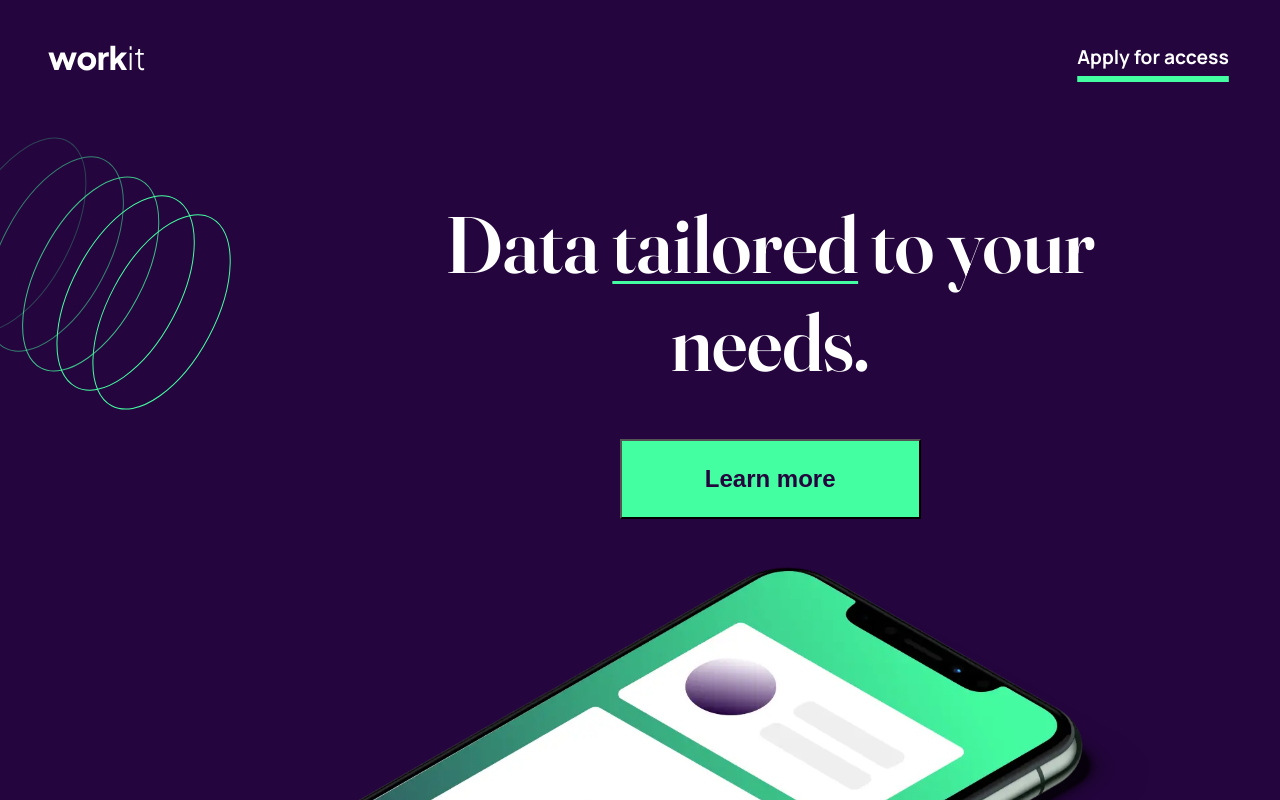
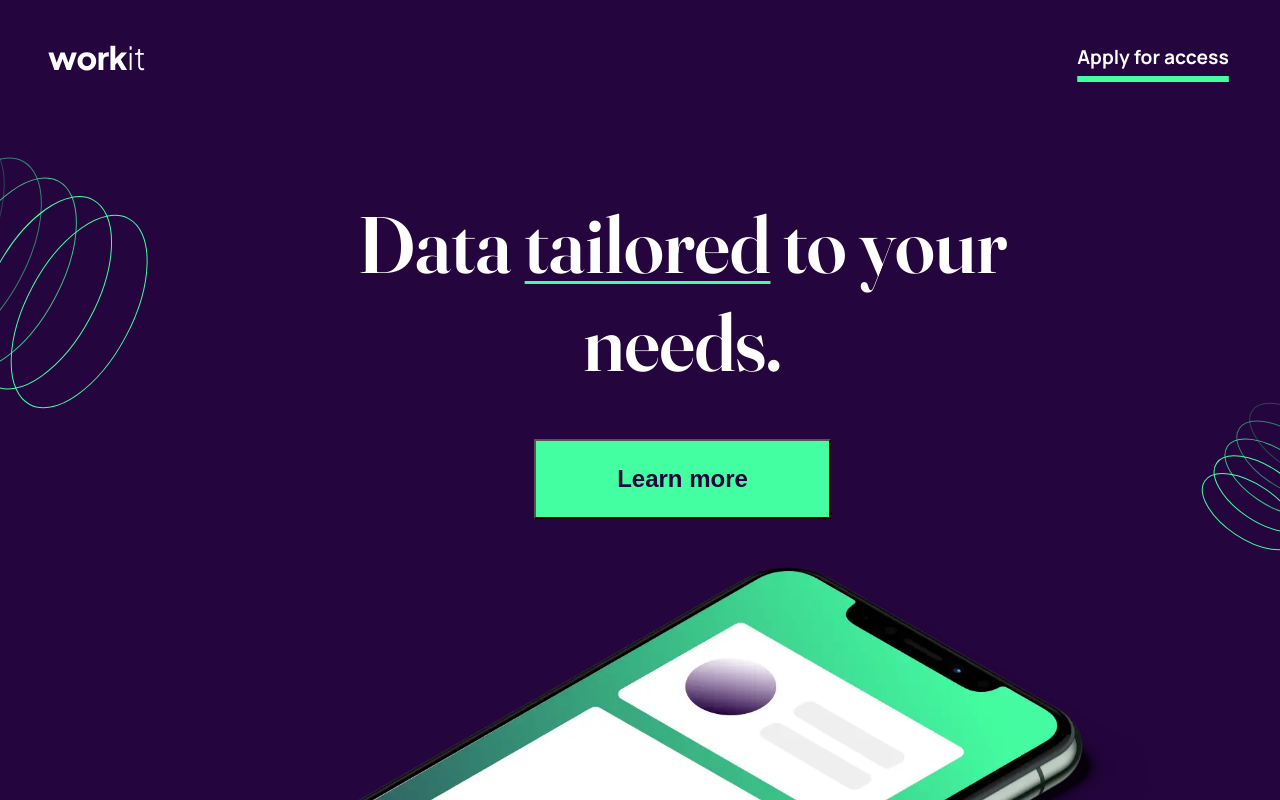
Before and after one commit to mckoyd/wolf-workit-landing, a React app: page /#/ in a window 1280 px wide. Shown: the top 800 px of the page. Built offline with nearby package versions, Linux system fonts and the light colour scheme.

Commit message:
updates styles for new bg images

```diff
--- a/src/pages/App.tsx
+++ b/src/pages/App.tsx
@@ -1,6 +1,8 @@
 import React from "react";
 import { Route, Routes } from "react-router-dom";
 import Landing from "./Landing";
+
+import "../styles/App.css";
 
 const App: React.FC = () => {
   return (
--- a/src/pages/Landing.tsx
+++ b/src/pages/Landing.tsx
@@ -37,9 +37,9 @@ const Landing: React.FC = () => {
           </a>
         </header>
         <div className="landing__hero-container">
-          {isDesktop && (
+          {isDesktop ? (
             <BgLeftPatternDesktop className="landing__bg-left-pattern" />
-          )}
+          ) : null}
           {isTablet && (
             <BgLeftPatternTablet className="landing__bg-left-pattern" />
           )}
@@ -49,10 +49,9 @@ const Landing: React.FC = () => {
             </p>
             <button className="landing__learn-more-btn">Learn more</button>
           </div>
-          {isDesktop ||
-            (isTablet && (
-              <BgRightPattern className="landing__bg-right-pattern" />
-            ))}
+          {isDesktop || isTablet ? (
+            <BgRightPattern className="landing__bg-right-pattern" />
+          ) : null}
         </div>
         <img
           src={ImageHero}
--- /dev/null
+++ b/src/styles/App.css
@@ -0,0 +1,8 @@
+.app {
+  display: flex;
+  flex-direction: column;
+  width: 100vw;
+  height: 100vh;
+  overflow-x: hidden;
+  overflow-y: scroll;
+}
--- a/src/styles/Landing.css
+++ b/src/styles/Landing.css
@@ -6,8 +6,8 @@
   border-bottom-right-radius: 140em 20em;
   border-bottom-left-radius: 140em 20em;
   margin-bottom: 5em;
-  z-index: 100;
-  position: relative;
+  z-index: 1;
+  width: 100%;
 }
 
 .landing__header {
@@ -274,4 +274,12 @@
 }
 
 @media only screen and (min-width: 1200px) {
+  .landing__bg-left-pattern {
+    margin-left: -10em;
+  }
+
+  .landing__bg-right-pattern {
+    margin-left: 0em;
+    align-self: flex-end;
+  }
 }
```
